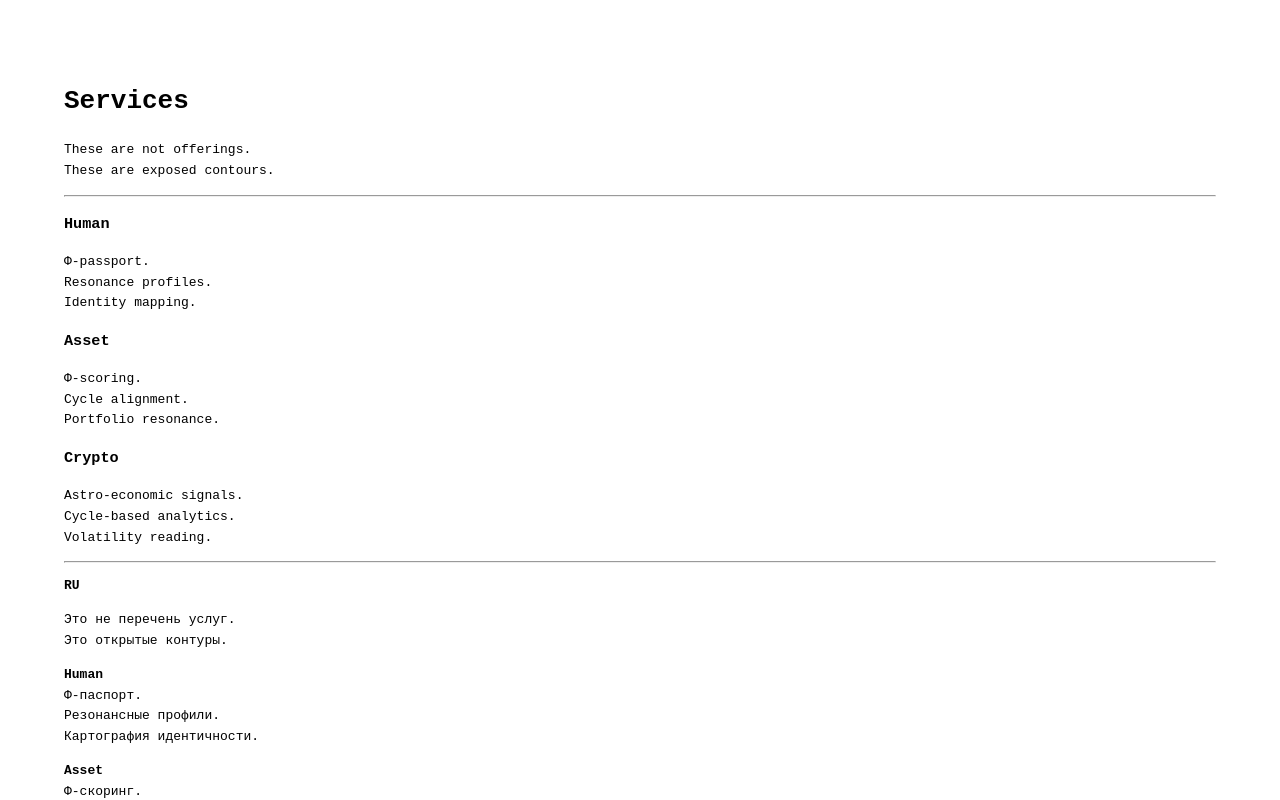
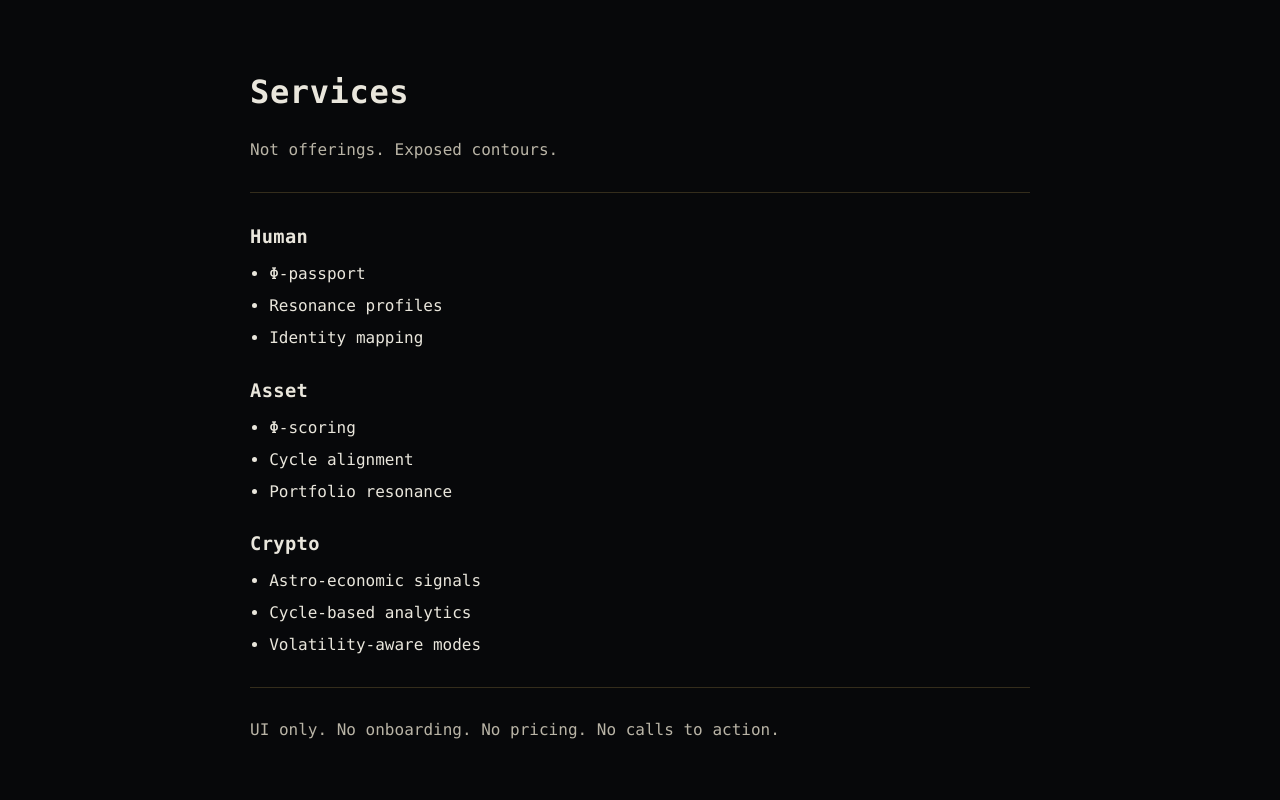
Before and after one commit to AiBhrigu/bhrigu-portal, a Next.js app: page /services in a window 1280 px wide. Shown: the top 800 px of the page. Built offline with nearby package versions, Linux system fonts and the light colour scheme.

Commit message:
portal: day2 UI polish (phi rhythm, nodes, global style)

```diff
--- a/pages/_app.js
+++ b/pages/_app.js
@@ -1,13 +1,5 @@
+import "../styles/globals.css";
+
 export default function App({ Component, pageProps }) {
-  return (
-    <>
-      <style jsx global>{`
-        html, body { margin: 0; padding: 0; }
-        a { text-decoration: underline; text-underline-offset: 0.18em; }
-        a:hover { opacity: 0.75; }
-        ::selection { background: rgba(255, 215, 120, 0.25); }
-      `}</style>
-      <Component {...pageProps} />
-    </>
-  );
+  return <Component {...pageProps} />;
 }
--- a/pages/index.js
+++ b/pages/index.js
@@ -2,6 +2,7 @@ export default function Home() {
   const links = [
     ["/start", "Start"],
     ["/reading", "Reading"],
+    ["/signal", "Signal"],
     ["/map", "Map"],
     ["/services", "Services"],
     ["/cosmography", "Cosmography"],
--- a/pages/services.js
+++ b/pages/services.js
@@ -1,73 +1,34 @@
 export default function Services() {
+  const groups = [
+    { title: "Human", items: ["Φ-passport", "Resonance profiles", "Identity mapping"] },
+    { title: "Asset", items: ["Φ-scoring", "Cycle alignment", "Portfolio resonance"] },
+    { title: "Crypto", items: ["Astro-economic signals", "Cycle-based analytics", "Volatility-aware modes"] },
+  ];
+
   return (
-    <main style={{ padding: "4rem", fontFamily: "monospace", lineHeight: "1.6" }}>
+    <main>
       <h1>Services</h1>
 
-      <p>
-        These are not offerings.<br />
-        These are exposed contours.
+      <p className="dim">
+        Not offerings. Exposed contours.
       </p>
 
       <hr />
 
-      <section>
-        <h3>Human</h3>
-        <p>
-          Φ-passport.<br />
-          Resonance profiles.<br />
-          Identity mapping.
-        </p>
-      </section>
-
-      <section>
-        <h3>Asset</h3>
-        <p>
-          Φ-scoring.<br />
-          Cycle alignment.<br />
-          Portfolio resonance.
-        </p>
-      </section>
-
-      <section>
-        <h3>Crypto</h3>
-        <p>
-          Astro-economic signals.<br />
-          Cycle-based analytics.<br />
-          Volatility reading.
-        </p>
-      </section>
+      {groups.map(g => (
+        <section key={g.title} style={{ marginBottom: "1.4rem" }}>
+          <h3 style={{ margin: "0 0 .4rem 0" }}>{g.title}</h3>
+          <ul>
+            {g.items.map(i => <li key={i}>{i}</li>)}
+          </ul>
+        </section>
+      ))}
 
       <hr />
 
-      <section>
-        <p><strong>RU</strong></p>
-
-        <p>
-          Это не перечень услуг.<br />
-          Это открытые контуры.
-        </p>
-
-        <p>
-          <strong>Human</strong><br />
-          Φ-паспорт.<br />
-          Резонансные профили.<br />
-          Картография идентичности.
-        </p>
-
-        <p>
-          <strong>Asset</strong><br />
-          Φ-скоринг.<br />
-          Выравнивание по циклам.<br />
-          Резонанс портфеля.
-        </p>
-
-        <p>
-          <strong>Crypto</strong><br />
-          Астро-экономические сигналы.<br />
-          Аналитика циклов.<br />
-          Чтение волатильности.
-        </p>
-      </section>
+      <p className="dim">
+        UI only. No onboarding. No pricing. No calls to action.
+      </p>
     </main>
   );
 }
--- /dev/null
+++ b/styles/globals.css
@@ -0,0 +1,30 @@
+:root{
+  --phi-bg:#07080a;
+  --phi-fg:#e9e6dc;
+  --phi-dim:#b9b4a6;
+  --phi-gold:#d6b15c;
+  --phi-line:rgba(214,177,92,.22);
+  --phi-max:820px;
+}
+html,body{padding:0;margin:0;background:var(--phi-bg);color:var(--phi-fg);}
+*{box-sizing:border-box;}
+a{color:inherit;text-decoration:none;}
+a:hover{opacity:.9;text-decoration:underline;}
+main{
+  padding:4rem 1.25rem;
+  max-width:var(--phi-max);
+  margin:0 auto;
+  font-family: ui-monospace, SFMono-Regular, Menlo, Monaco, Consolas, "Liberation Mono", "Courier New", monospace;
+  line-height:1.75;
+}
+hr{
+  border:0;
+  border-top:1px solid var(--phi-line);
+  margin:1.75rem 0;
+}
+h1,h2,h3{letter-spacing:.02em; margin:0 0 1rem 0;}
+p{margin:.9rem 0; color:var(--phi-fg);}
+small, .dim{color:var(--phi-dim);}
+ul{margin:0; padding-left:1.2rem;}
+li{margin:.25rem 0;}
+.phi-seal{color:var(--phi-gold); font-weight:700;}
```
Also changed, not shown: pages/map.js (+30 -22 lines).
